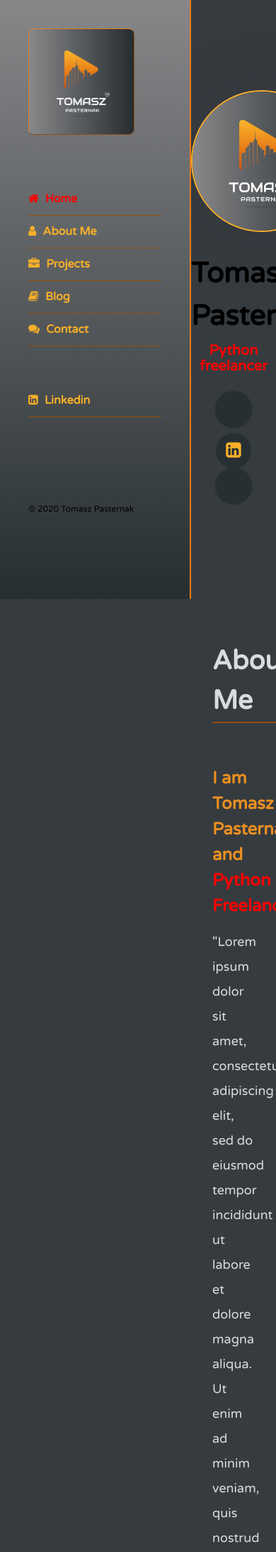
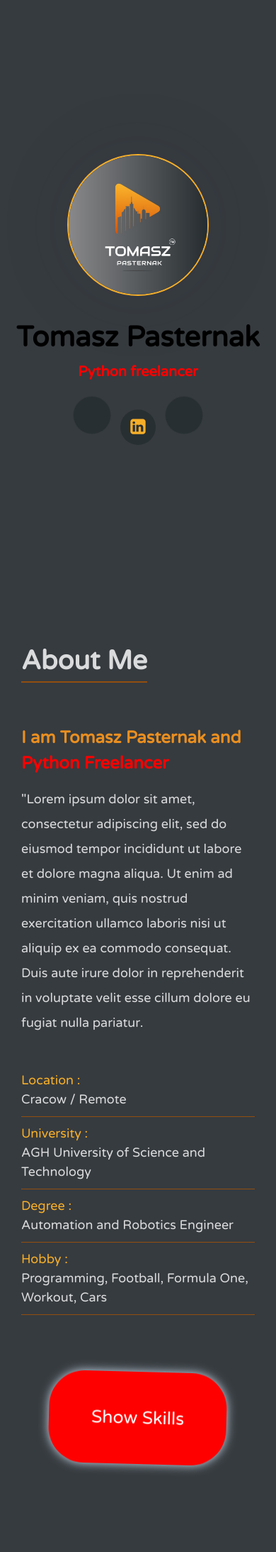
Before and after one commit to tomaszpasternak94/Django_business_card, a Django app: template business_card_project/portfolio/templates/portfolio/home.html in a window 390 px wide; the page is wider, and only the part inside the window is pictured. Shown: the top 2187 px of that part at 71% size. After the commit the page ends 2075 px from the top of that part, so only its background shows below. Run offline with Django 3.2, Linux system fonts and the light colour scheme; the template is opened without the code that fills it, so the values that code supplies are empty; some libraries are stand-ins or nearby versions.

Commit message:
feat(37): home view and about me section responsive for mobile devices

```diff
--- a/business_card_project/portfolio/static/portfolio/custom.css
+++ b/business_card_project/portfolio/static/portfolio/custom.css
@@ -602,3 +602,53 @@ body {
 }
 /* Contact Section End */
 /*------------------------------------------------------------------------------*/
+/* MOBILE - RESPONSIVE */
+
+@media (max-width: 1199px){
+	.aside{
+		left: -270px;
+	}
+	.main-content{
+		padding-left: 0;
+
+	}
+	.info-item p span {
+		display: block;
+		margin-left: 0;
+	}
+}
+@media (max-width: 767px){
+	.button-show-skills,
+	.personal-info {
+	    margin-top: 40px;
+	    -ms-flex: 0 0 100%;
+	    flex: 0 0 100%;
+	    max-width: 100%;
+	    /*background-color: red;	    	*/
+	}
+	.skills{
+		flex: 0 0 100%;
+		max-width: 100%;
+		/*background-color: blue;*/
+
+	}
+	.button-show-skills {
+		/*background-color: red;*/
+	}
+	.btn{
+		border-radius: 50px;
+		line-height: 10px;
+	}
+	.info-item{
+	    flex: 0 0 100%;
+	    max-width: 100%;
+	}
+}
+
+
+
+
+
+
+/* MOBILE - RESPONSIVE END */
+/*------------------------------------------------------------------------------*/
```
